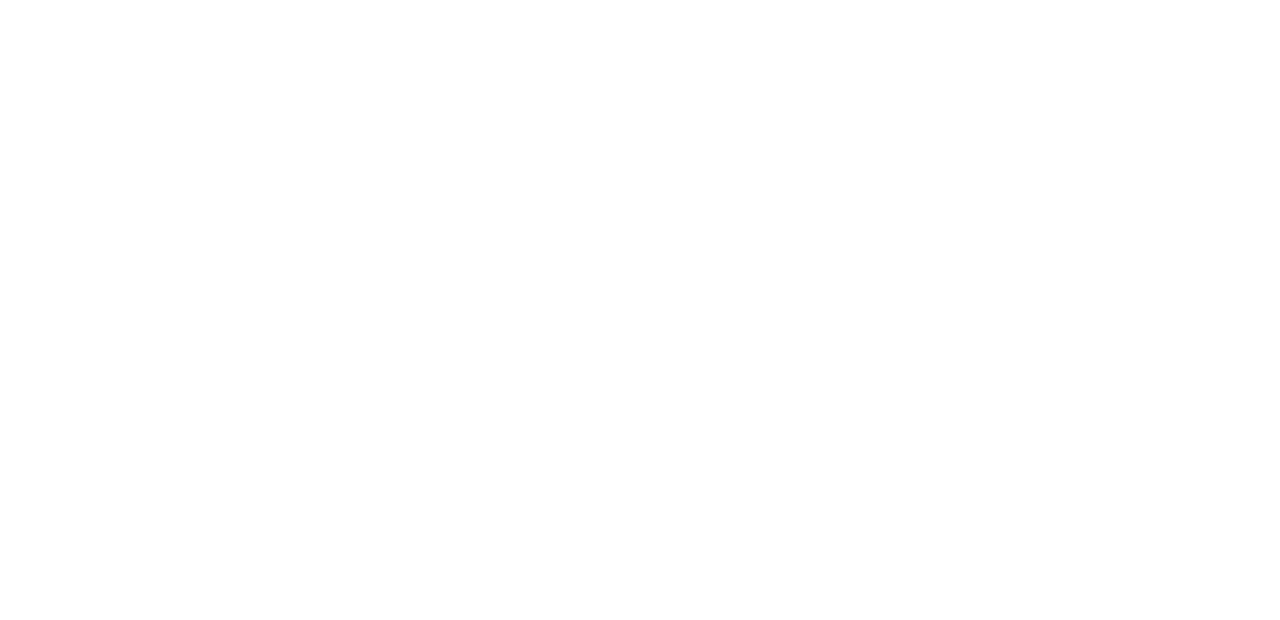
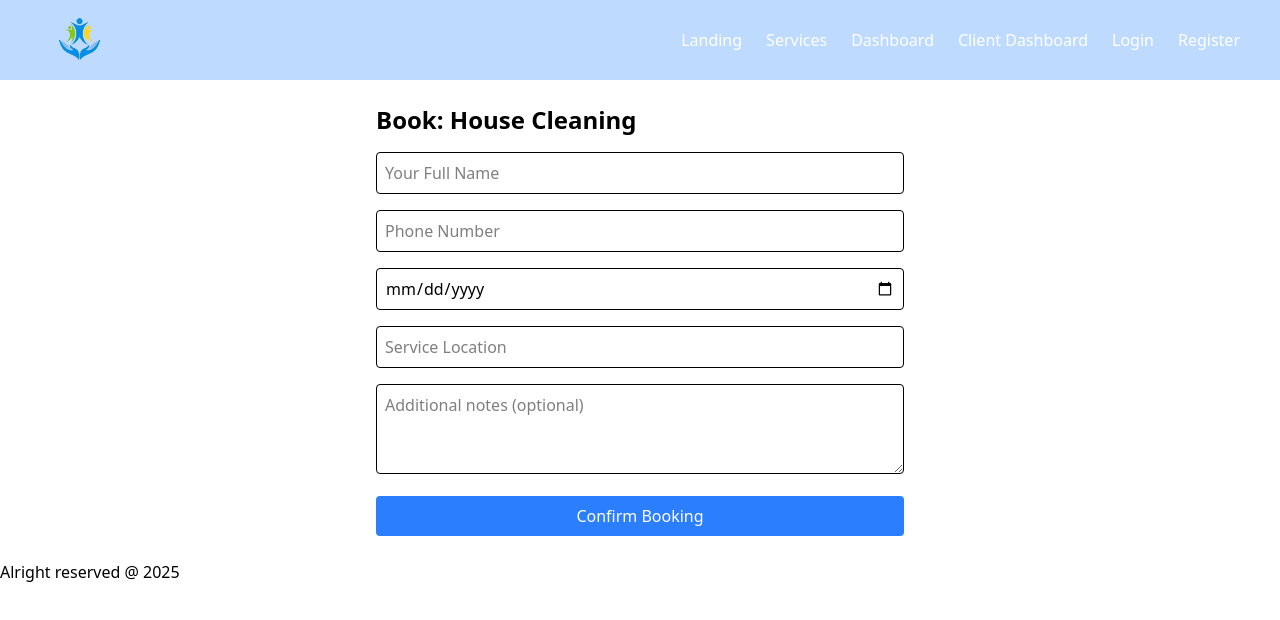
Before and after one commit to mrkaboss/community-service-booking-platform, a React (Vite) app: page /booking/1 in a window 1280 px wide. Before the commit this address had no page. Shown: the top 620 px of the page. Built offline with nearby package versions, Linux system fonts and the light colour scheme.

Commit message:
Add booking form by Shadrack

```diff
--- a/src/App.jsx
+++ b/src/App.jsx
@@ -8,6 +8,7 @@
 import ServiceDetails from "./pages/ServiceDetails";
 import ClientDashboard from "./pages/ClientDashboard";
 import ProviderDashboard from "./pages/ProviderDashboard";
+import BookingForm from "./pages/BookingForm";
 
 function App() {
   return (
@@ -24,6 +25,9 @@
 
           <Route path="client-dashboard" element={<ClientDashboard />} />
           <Route path="provider-dashboard" element={<ProviderDashboard />} />
+
+          <Route path="booking/:id" element={<BookingForm />} />
+
         </Route>
       </Routes>
     </BrowserRouter>
--- a/src/components/ServiceCard.jsx
+++ b/src/components/ServiceCard.jsx
@@ -1,4 +1,4 @@
-import { Link } from "react-router";
+import { Link } from "react-router-dom";
 
 const ServiceCard = ({ service }) => {
   return (
@@ -34,9 +34,13 @@
           </span>
 
           {service.available ? (
-            <Link to="/booking" className="bg-blue-600 text-white px-3 py-1 rounded text-sm">
+            <Link
+              to={`/booking/${service.id}`}
+              className="bg-blue-600 text-white px-3 py-1 rounded text-sm"
+            >
               Book Now
             </Link>
+
           ) : (
             <span className="text-red-500 text-sm font-semibold">
               Not Available
--- a/src/datas/Services.jsx
+++ b/src/datas/Services.jsx
@@ -1,6 +1,6 @@
 const services = [
   {
-    id: "1",
+    id: 1,
     title: "House Cleaning",
     description: "Professional house cleaning for homes and offices.",
     category: "Cleaning",
@@ -12,7 +12,7 @@
     image: "/images/cleaning.jpg",
   },
   {
-    id: "2",
+    id: 2,
     title: "Plumbing Repair",
     description: "Fixing pipes, sinks, and water systems efficiently.",
     category: "Plumbing",
@@ -24,7 +24,7 @@
     image: "/images/plumbing.jpg",
   },
   {
-    id: "3",
+    id: 3,
     title: "Electrical Installation",
     description: "Home electrical installation and maintenance.",
     category: "Electrical",
@@ -36,10 +36,8 @@
     image: "/images/electrical.jpg",
   },
 
-  // 🔽 NEW SERVICES 🔽
-
   {
-    id: "4",
+    id: 4,
     title: "Gardening Services",
     description: "Lawn mowing, garden cleaning, and plant maintenance.",
     category: "Gardening",
@@ -51,7 +49,7 @@
     image: "/images/gardening.jpg",
   },
   {
-    id: "5",
+    id: 5,
     title: "Laundry Services",
     description: "Washing, drying, and ironing clothes professionally.",
     category: "Laundry",
@@ -63,7 +61,7 @@
     image: "/images/laundry.jpg",
   },
   {
-    id: "6",
+    id: 6,
     title: "Car Wash",
     description: "Interior and exterior car washing services.",
     category: "Automotive",
@@ -75,7 +73,7 @@
     image: "/images/carwash.jpg",
   },
   {
-    id: "7",
+    id: 7,
     title: "Painting Services",
     description: "House and office painting with quality finishes.",
     category: "Painting",
@@ -87,7 +85,7 @@
     image: "/images/painting.jpg",
   },
   {
-    id: "8",
+    id: 8,
     title: "Computer Repair",
     description: "Laptop and desktop repair and software installation.",
     category: "IT Services",
--- /dev/null
+++ b/src/pages/BookingForm.jsx
@@ -0,0 +1,100 @@
+import { useParams } from "react-router-dom";
+import { useState } from "react";
+import services from "../datas/Services";
+
+const BookingForm = () => {
+  const { id } = useParams();
+  const service = services.find((s) => s.id === Number(id));
+
+  const [formData, setFormData] = useState({
+    name: "",
+    phone: "",
+    date: "",
+    location: "",
+    notes: "",
+  });
+
+  const handleChange = (e) => {
+    setFormData({
+      ...formData,
+      [e.target.name]: e.target.value,
+    });
+  };
+
+  const handleSubmit = (e) => {
+    e.preventDefault();
+
+    console.log("Booking Data:", {
+      service: service.title,
+      ...formData,
+    });
+
+    alert("Booking submitted successfully!");
+  };
+
+  if (!service) {
+    return <p className="text-center mt-10">Service not found</p>;
+  }
+
+  return (
+    <div className="max-w-xl mx-auto p-6">
+      <h2 className="text-2xl font-bold mb-4">
+        Book: {service.title}
+      </h2>
+
+      <form onSubmit={handleSubmit} className="space-y-4">
+        <input
+          type="text"
+          name="name"
+          placeholder="Your Full Name"
+          className="w-full border p-2 rounded"
+          required
+          onChange={handleChange}
+        />
+
+        <input
+          type="tel"
+          name="phone"
+          placeholder="Phone Number"
+          className="w-full border p-2 rounded"
+          required
+          onChange={handleChange}
+        />
+
+        <input
+          type="date"
+          name="date"
+          className="w-full border p-2 rounded"
+          required
+          onChange={handleChange}
+        />
+
+        <input
+          type="text"
+          name="location"
+          placeholder="Service Location"
+          className="w-full border p-2 rounded"
+          required
+          onChange={handleChange}
+        />
+
+        <textarea
+          name="notes"
+          placeholder="Additional notes (optional)"
+          className="w-full border p-2 rounded"
+          rows="3"
+          onChange={handleChange}
+        />
+
+        <button
+          type="submit"
+          className="w-full bg-blue-500 text-white py-2 rounded hover:bg-green-700"
+        >
+          Confirm Booking
+        </button>
+      </form>
+    </div>
+  );
+};
+
+export default BookingForm;
```
